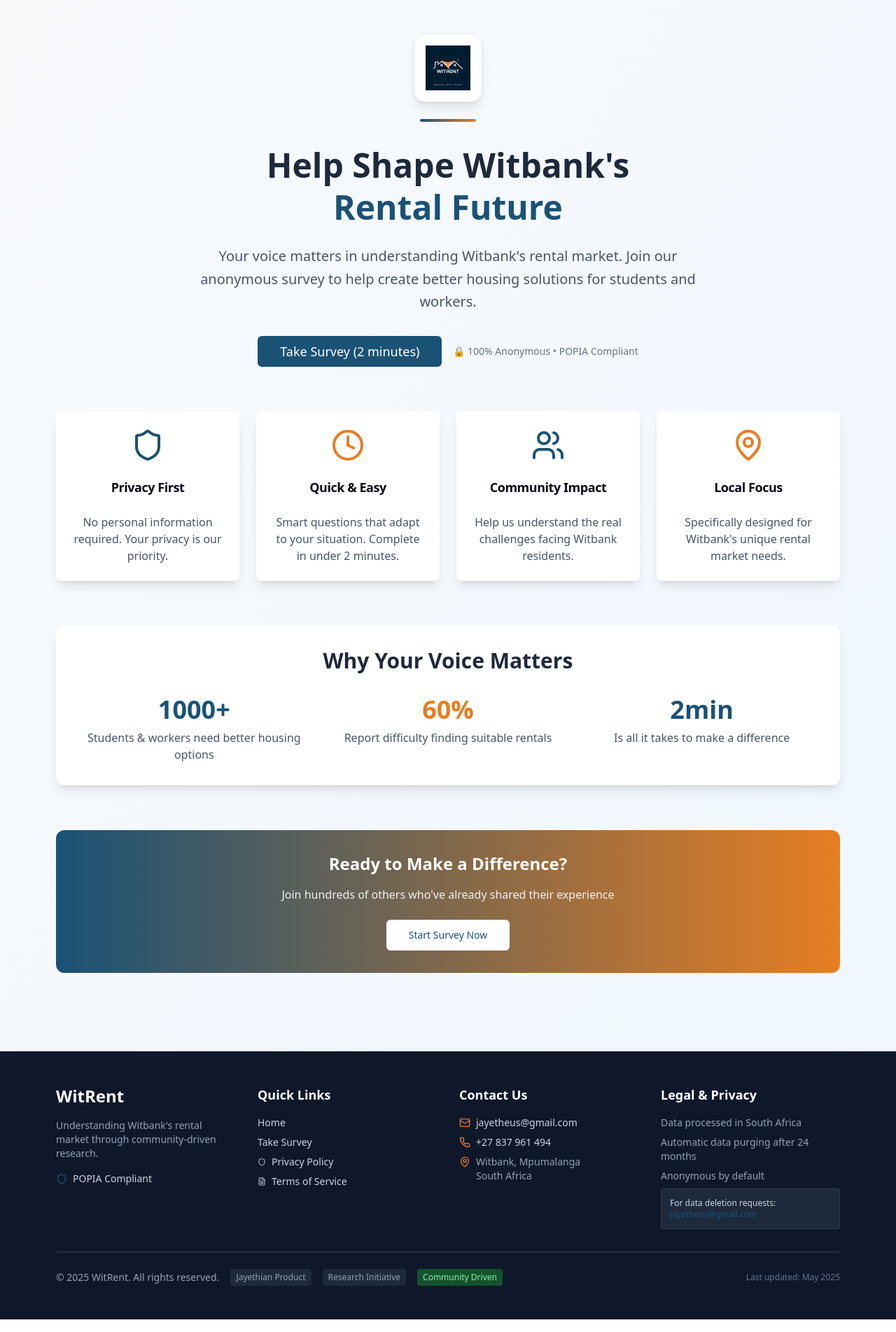
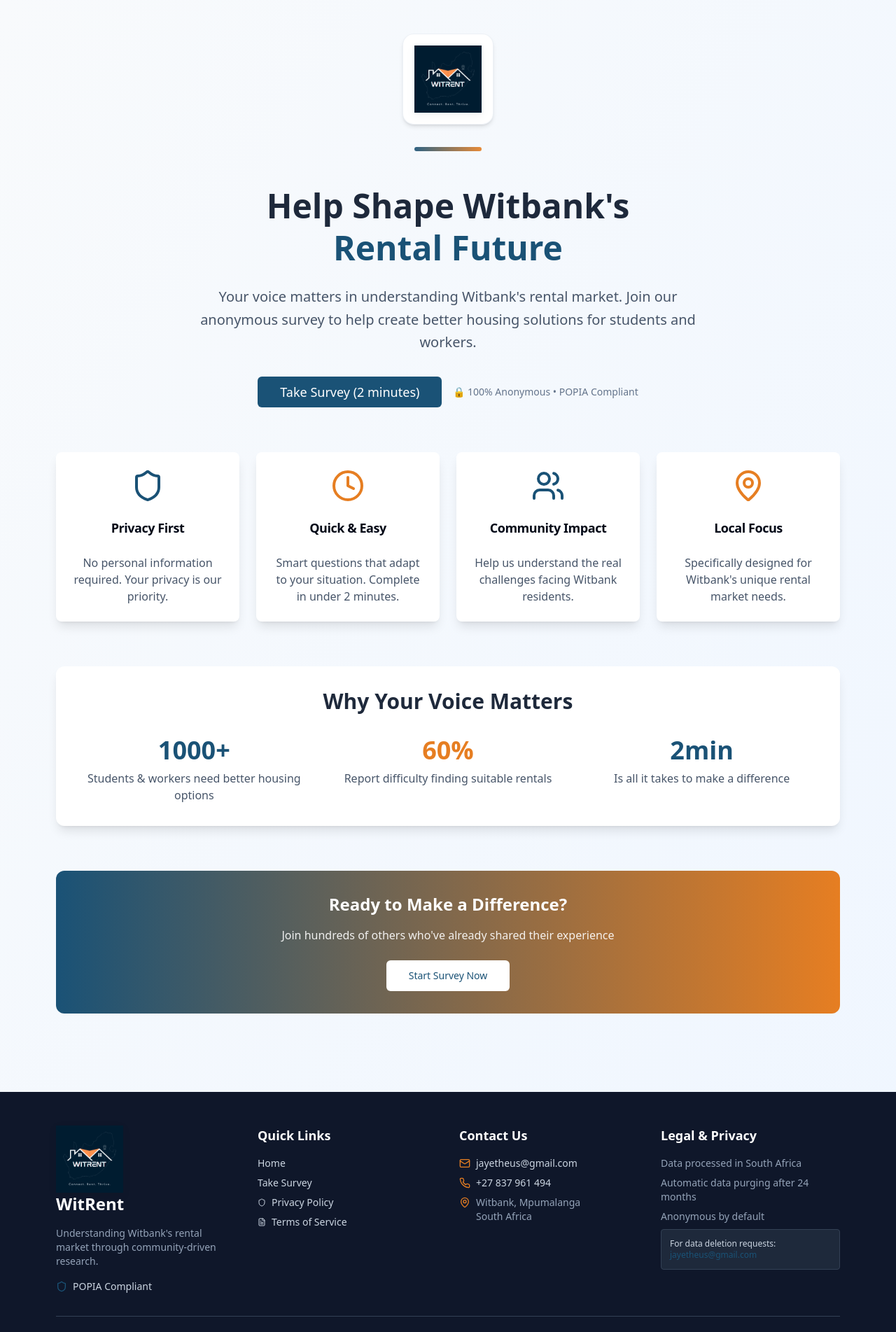
Before and after one commit to Jayetheus/witren-survey-frontend, a React (Vite) app: page / in a window 1280 px wide. Shown: the top 1903 px of the page at 70% size. Built offline with nearby package versions, Linux system fonts and the light colour scheme.

Commit message:
Edits for deployments

```diff
--- a/src/components/Footer.tsx
+++ b/src/components/Footer.tsx
@@ -10,7 +10,15 @@ const Footer = () => {
         <div className="grid md:grid-cols-4 gap-8 mb-8">
           {/* Brand Section */}
           <div className="space-y-4">
-            <h3 className="text-2xl font-bold text-white">WitRent</h3>
+            <h3 className="text-2xl font-bold text-white"><img
+              src="/lovable-uploads/e9660e74-0675-4977-a3ba-4c1107120e3d.png"
+              alt="WitRent Logo"
+              className="h-24 w-auto object-contain"
+              style={{
+                filter: 'drop-shadow(0 4px 6px rgba(0,0,0,0.05))',
+                transform: 'translateZ(0)' // Improves rendering quality
+              }}
+            />WitRent</h3>
             <p className="text-sm text-slate-400">
               Understanding Witbank's rental market through community-driven research.
             </p>
--- a/src/pages/Home.tsx
+++ b/src/pages/Home.tsx
@@ -27,16 +27,20 @@ const Home = () => {
     <div className="min-h-screen bg-gradient-to-br from-slate-50 to-blue-50">
       {/* Hero Section */}
       <div className="container mx-auto px-4 py-12 max-w-6xl">
-        {/* Logo Section */}
-        <div className="text-center mb-8" data-aos="fade-down">
-          <div className="inline-flex items-center justify-center p-4 bg-white rounded-2xl shadow-lg mb-6 border border-slate-200">
+        {/* Enhanced Logo Section */}
+        <div className="text-center mb-12" data-aos="fade-down">
+          <div className="inline-flex items-center justify-center p-4 bg-white rounded-2xl shadow-md mb-6 border border-slate-200/60 hover:shadow-lg transition-all duration-300">
             <img
               src="/lovable-uploads/e9660e74-0675-4977-a3ba-4c1107120e3d.png"
               alt="WitRent Logo"
-              className="h-16 w-auto filter drop-shadow-sm"
+              className="h-24 w-auto object-contain"
+              style={{
+                filter: 'drop-shadow(0 4px 6px rgba(0,0,0,0.05))',
+                transform: 'translateZ(0)' // Improves rendering quality
+              }}
             />
           </div>
-          <div className="w-20 h-1 bg-gradient-to-r from-witblue to-witorange mx-auto rounded-full"></div>
+          <div className="w-24 h-1.5 bg-gradient-to-r from-witblue to-witorange mx-auto rounded-full opacity-90 mt-2"></div>
         </div>
 
         <div className="text-center mb-16" data-aos="fade-up">
```
Also changed, not shown: 1 other file (tests, documents, lock files or other folders).
